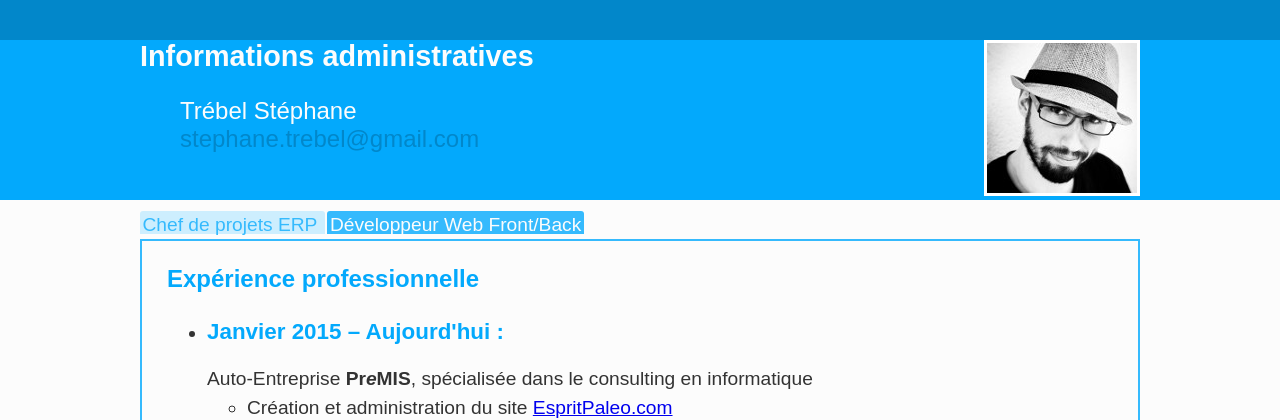
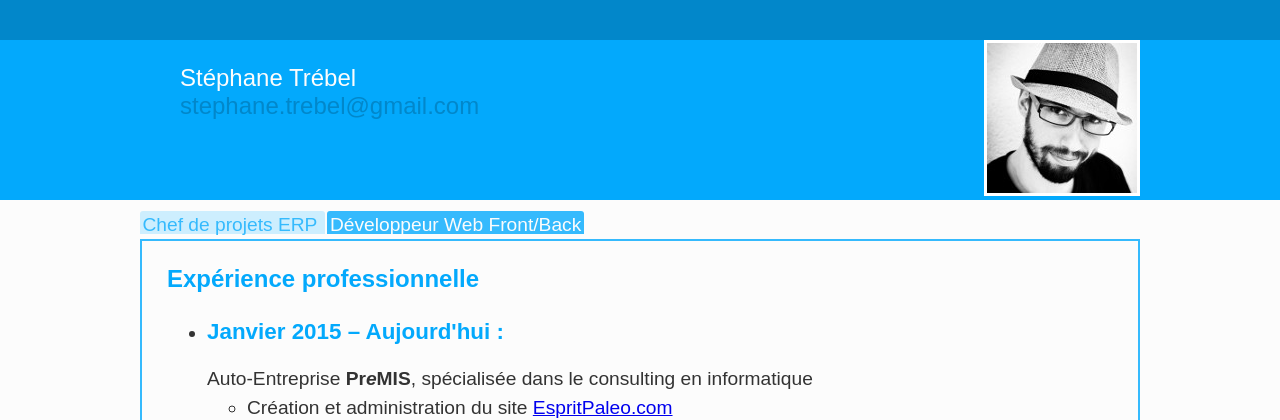
Before and after one commit to StephaneTrebel/curriculum_vitae, a PHP site: page / in a window 1280 px wide. Shown: the top 420 px of the page. Run offline with PHP 8.4, Linux system fonts and the light colour scheme.

Commit message:
Infos administratives plus simples

```diff
--- a/php/infos_administratives.php
+++ b/php/infos_administratives.php
@@ -1,6 +1,6 @@
-<h1>Informations administratives</h1>
+<!--h1>Informations administratives</h1-->
 <ul>
-  <li>Trébel Stéphane</li>
+  <li>Stéphane Trébel</li>
 <!--
   <li>15 Le Cormier</li>
   <li>56350 Saint-Vincent-Sur-Oust</li>
```
